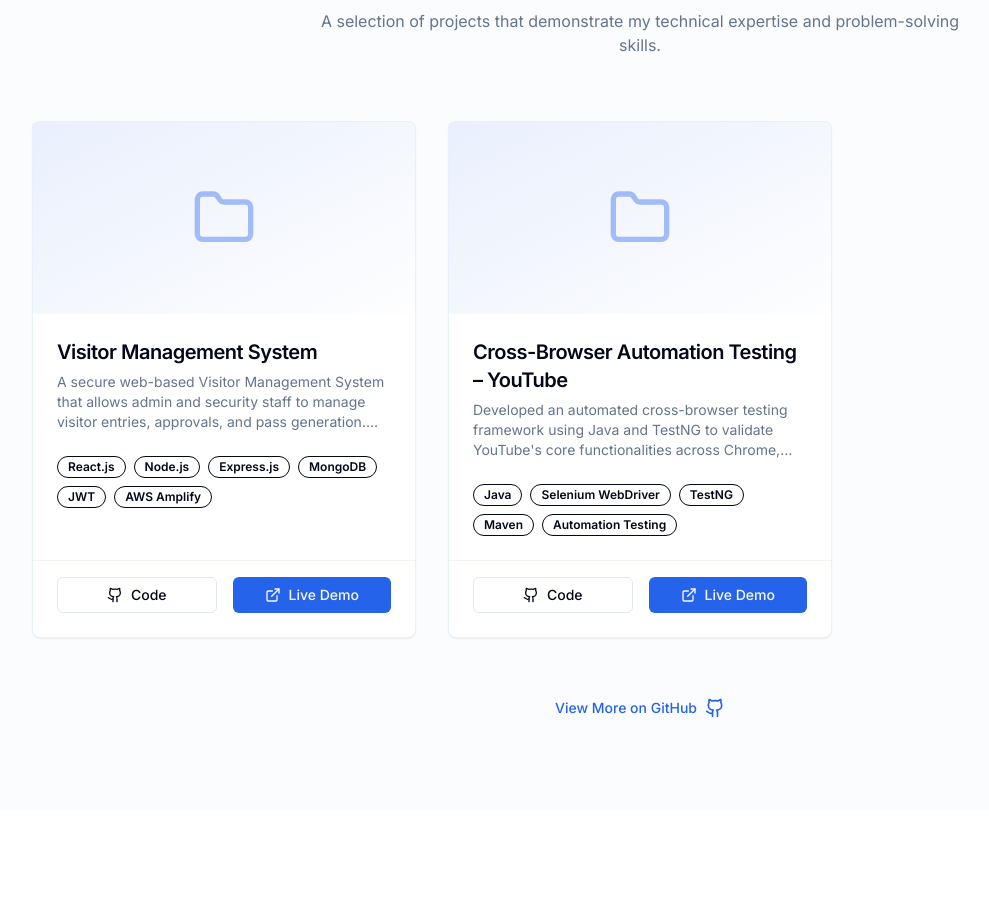
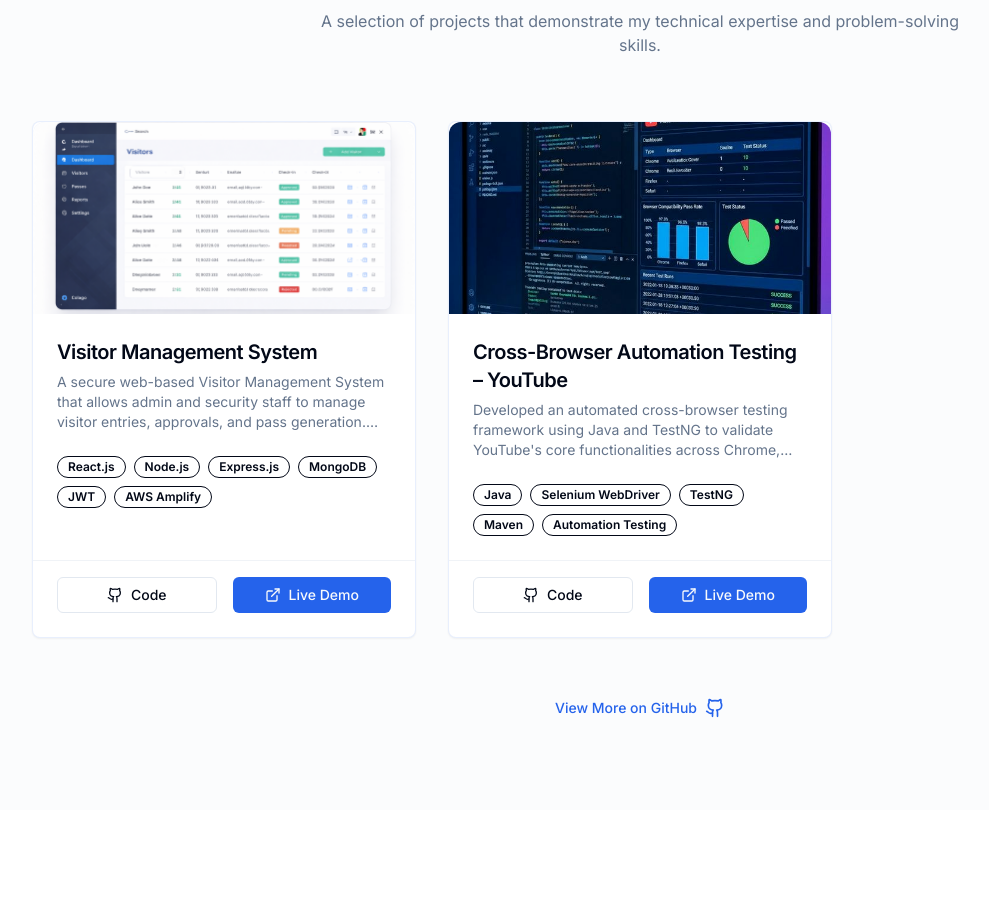
Before and after one commit to samerr03/portfolio, a Next.js app: page / in a window 1280 px wide. Shown: the part 3920-4829 px from the top of the page, without its empty margins (0-989 px from the left). Built offline with nearby package versions, Linux system fonts and the light colour scheme.

Commit message:
add image in folder

```diff
--- a/components/sections/Projects.tsx
+++ b/components/sections/Projects.tsx
@@ -13,10 +13,12 @@
 import { Button } from "@/components/ui/button";
 import { Github, ExternalLink, Folder } from "lucide-react";
 import Link from "next/link";
+import Image from "next/image";
 
 const projects = [
     {
         title: "Visitor Management System",
+        image: "/projects/vms.png",
         description:
             "A secure web-based Visitor Management System that allows admin and security staff to manage visitor entries, approvals, and pass generation. Includes role-based authentication, dashboard analytics, and real-time status updates.",
         tags: ["React.js", "Node.js", "Express.js", "MongoDB", "JWT", "AWS Amplify"],
@@ -27,6 +29,7 @@
     },
     {
         title: "Cross-Browser Automation Testing – YouTube",
+        image: "/projects/youtube.png",
         description:
             "Developed an automated cross-browser testing framework using Java and TestNG to validate YouTube's core functionalities across Chrome, Firefox, and Edge. Implemented structured Maven configuration, test suites, and automated report generation to ensure compatibility and consistent user experience.",
         tags: ["Java", "Selenium WebDriver", "TestNG", "Maven", "Automation Testing"],
@@ -65,9 +68,20 @@
                             transition={{ duration: 0.5, delay: index * 0.1 }}
                         >
                             <Card className="h-full flex flex-col hover:shadow-xl transition-shadow duration-300 border-primary/10 overflow-hidden group">
-                                <div className="h-48 bg-gradient-to-br from-primary/10 to-accent/10 flex items-center justify-center relative overflow-hidden">
-                                    <Folder className="w-16 h-16 text-primary/40 group-hover:scale-110 transition-transform duration-300" />
-                                    <div className="absolute inset-0 bg-primary/5 opacity-0 group-hover:opacity-100 transition-opacity" />
+                                <div className="relative w-full h-48 bg-gradient-to-br from-primary/10 to-accent/10 flex items-center justify-center rounded-t-xl overflow-hidden">
+                                    {project.image ? (
+                                        <Image
+                                            src={project.image}
+                                            alt={project.title}
+                                            fill
+                                            className="object-cover"
+                                        />
+                                    ) : (
+                                        <>
+                                            <Folder className="w-16 h-16 text-primary/40 group-hover:scale-110 transition-transform duration-300" />
+                                            <div className="absolute inset-0 bg-primary/5 opacity-0 group-hover:opacity-100 transition-opacity" />
+                                        </>
+                                    )}
                                 </div>
 
                                 <CardHeader>
```
Also changed, not shown: public/projects/vms.png (added), public/projects/youtube.png (added).
